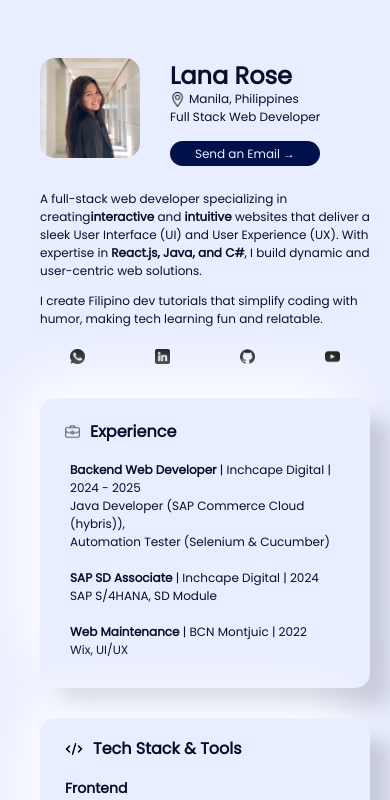
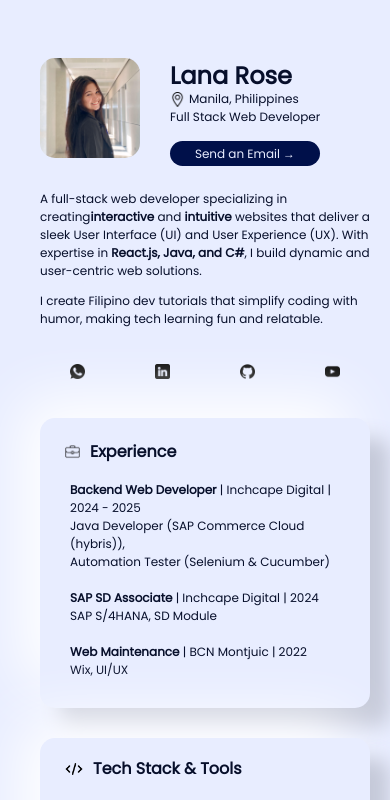
Before and after one commit to lanarosedg/About, a React (Vite) app: page / in a window 390 px wide. Shown: the top 800 px of the page. Built offline with nearby package versions, Linux system fonts and the light colour scheme.

Commit message:
Adjusted row

```diff
--- a/src/index.css
+++ b/src/index.css
@@ -437,7 +437,7 @@
   .App {
     display: grid;
     grid-template-columns: auto 20px 100px 30px 200px auto;
-    grid-template-rows: 50px 70px 50px 50px 110px 40px 20px 290px 30px 380px 30px 215px 30px 375px 30px 80px;
+    grid-template-rows: 50px 70px 50px 50px 110px 70px 10px 290px 30px 380px 30px 215px 30px 375px 30px 80px;
   }
 
   /*        */
```
